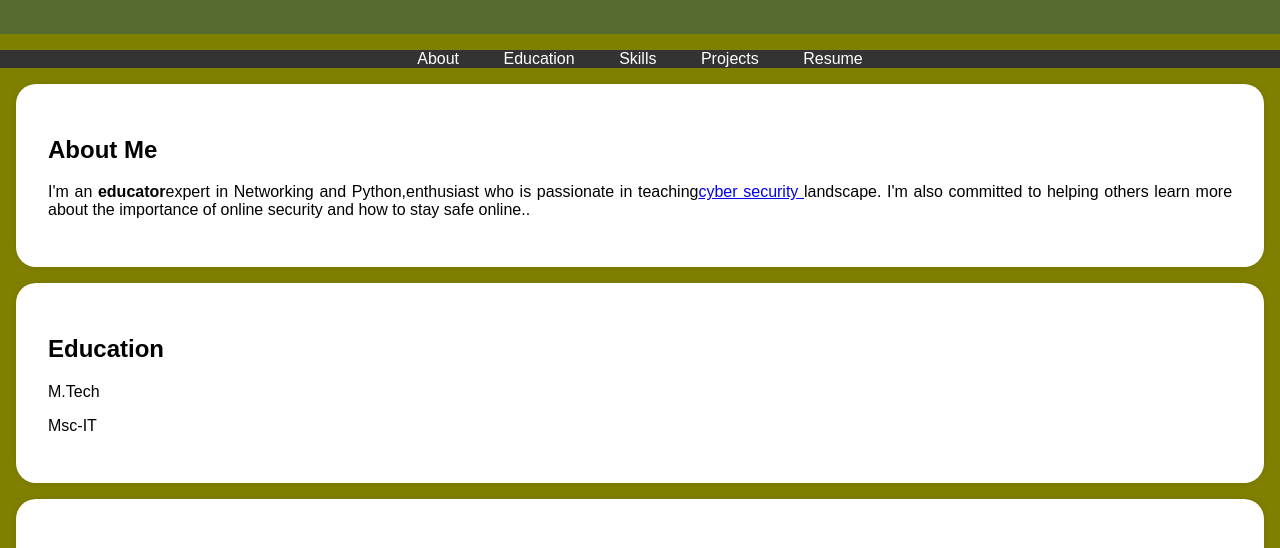
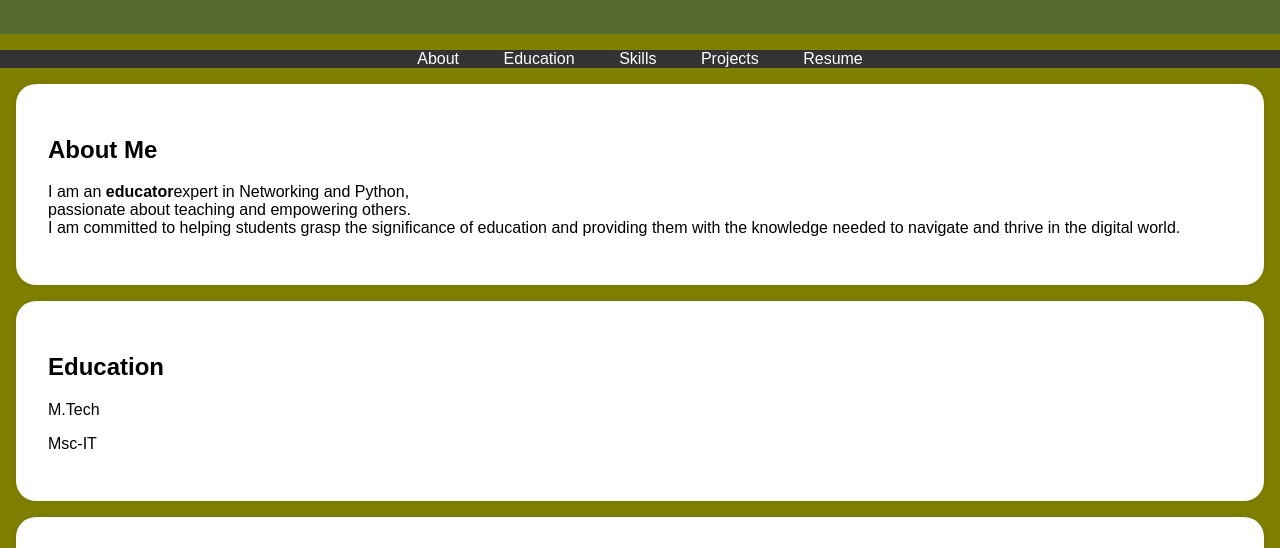
Before and after one commit to Jasmine-Philips/Profile-, a plain HTML site: page index.html in a window 1280 px wide. Shown: the part 197-745 px from the top of the page. Drawn offline with Linux system fonts and the light colour scheme.

Commit message:
Update index.html

```diff
--- a/index.html
+++ b/index.html
@@ -116,7 +116,8 @@
     <section id="about">
         <div class="section-content">
             <h2>About Me</h2>
-            <p>I'm an <b> educator</b>expert in Networking and Python,enthusiast who is passionate in teaching<a href="https://techtrainer20.github.io/git_con2/" traget="_target">cyber security </a> landscape. I'm also committed to helping others learn more about the importance of online security and how to stay safe online..</p>
+            <p>I am an <b>educator</b>expert in Networking and Python,<br> passionate about teaching and empowering others.<br> I am committed to helping students grasp the significance of education and providing them with the knowledge needed to navigate and thrive in the digital world.</p>
+
         </div>
     </section>
 
```
